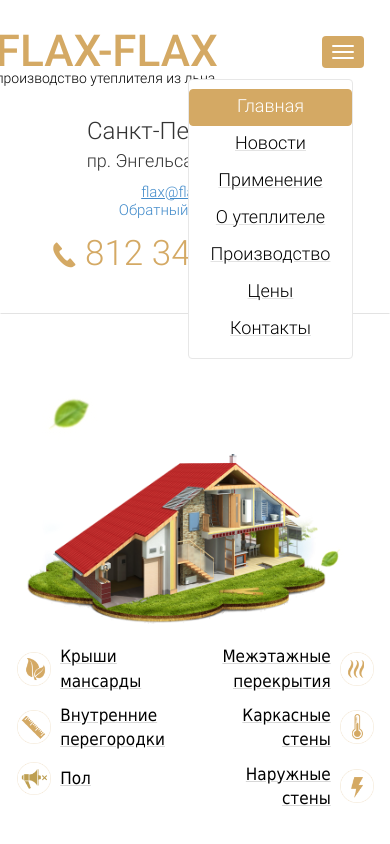
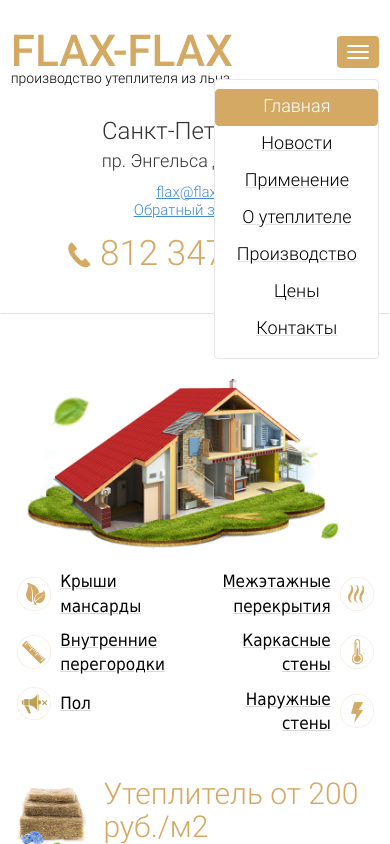
Before and after one commit to nukkunaana/FlaxFlax, a plain HTML site: page index.html in a window 390 px wide. Both pictures are taken after a click on the button "Toggle navigation". Shown: the top 844 px of the page. Drawn offline with Linux system fonts and the light colour scheme.

Commit message:
add Readme.md, edit css files

```diff
--- a/css/adapt.css
+++ b/css/adapt.css
@@ -391,6 +391,7 @@
 
 	.infographics__imgHouse {
 		margin-bottom: 20px;
+		margin-top: 0;
 		width: 74%;
 	}
 
@@ -462,7 +463,7 @@
 		position: absolute;
 		width: 165px;
 		top: 78px;
-		right: 36px;
+		right: 5%;
 		height: auto;
 		background: #FFF;
 		border: 1px solid #E6E6E6;
@@ -502,6 +503,7 @@
 		width: 100%;
 		margin-right: 0;
 		margin-left: 10%;
+		margin-bottom: 8px;
 		text-align: left;
 	}
 
@@ -582,6 +584,10 @@
 		width: 95%;
 	}
 
+	.collapse{
+		right: 2.5%;
+	}
+
 	.insulation__img {
 		top: 10px;
 		width: 20%;
--- a/css/style.css
+++ b/css/style.css
@@ -132,7 +132,8 @@ h1, h2, h3, h4 {
 	font-size: 15px;
 }
 
-	.h_link__mail{
+	.h_link__mail,
+	.h_link__callBack {
 		text-decoration: underline;
 	}
 
@@ -219,6 +220,16 @@ h1, h2, h3, h4 {
 .navbar-nav a {
 	margin: 7.5px 0;
 	text-decoration: underline;
+}
+
+.container > .navbar-header,
+.container-fluid > .navbar-header,
+.container > .navbar-collapse,
+.container-fluid > .navbar-collapse {
+/* margin-right: -15px; */
+/* margin-left: -15px; */
+	margin-right: 0;
+	margin-left: 0;
 }
 /*конец нейтрализации стилей*/
 
--- a/js/callSVG.js
+++ b/js/callSVG.js
@@ -58,7 +58,11 @@ $(document).ready(function(){
 
 	setTimeout(function(){
 		$(window).trigger('resize');
-	}, 1800);
+	}, 500);
 
-
+	$('.collapse').on('shown.bs.collapse hidden.bs.collapse', function(e) {
+		setTimeout(function(){
+			$(window).trigger("resize")
+		}, 1)
+	});
 });
```
Also changed, not shown: 1 other file.
